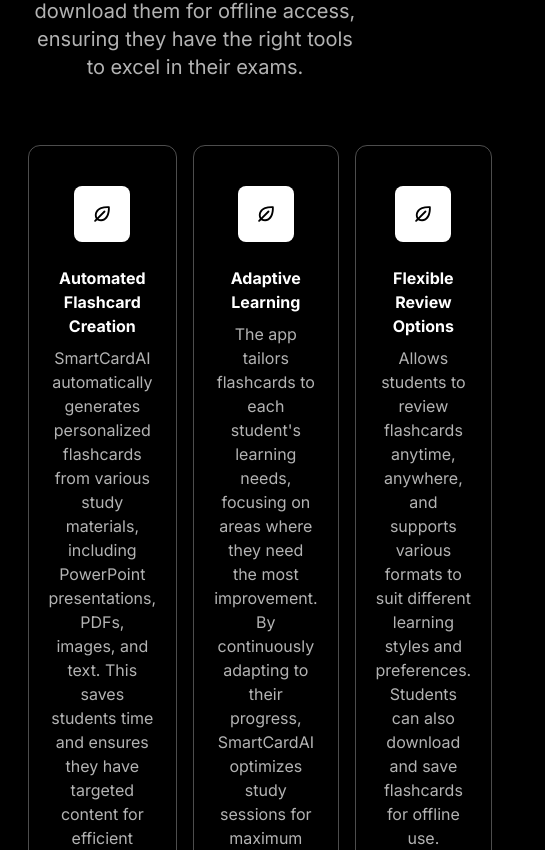
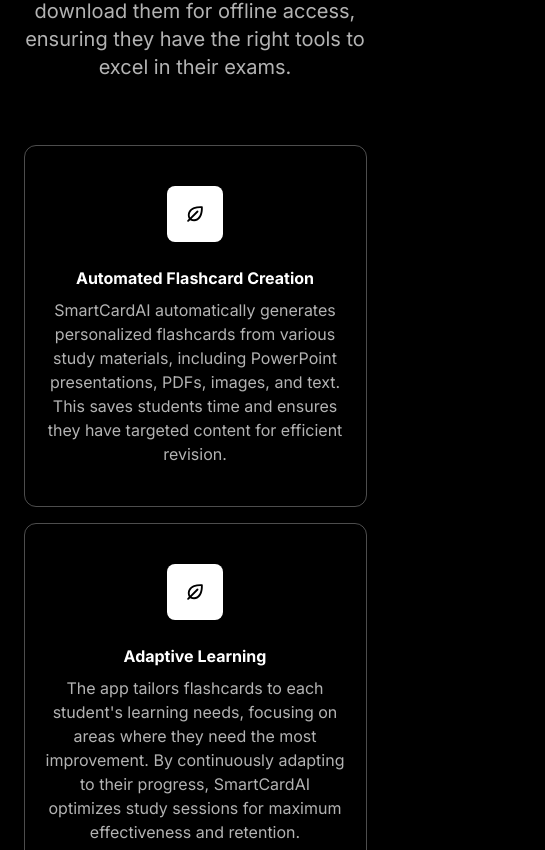
Before and after one commit to malikadan21/SmartCardAI, a Next.js app: page / in a window 390 px wide. Shown: the part 1614-2464 px from the top of the page, 545 px wide, since content can reach past the window. Built offline with nearby package versions, Linux system fonts and the light colour scheme.

Commit message:
Complete App

```diff
--- a/src/sections/CallToAction.tsx
+++ b/src/sections/CallToAction.tsx
@@ -58,7 +58,7 @@
             <p className="text-center text-lg md:text-xl text-white/70 px-4 mt-5 tracking-light">
               Be the first to experience our innovative flashcard solutions—join the waitlist today and revolutionize your study routine!
             </p>
-            <form onSubmit={handleSubmit} className="flex justify-center mt-8 space-x-4">
+            <form onSubmit={handleSubmit} className="flex flex-col md:flex-row justify-center mt-8 space-y-4 md:space-y-0 md:space-x-4">
               <input
                 type="email"
                 placeholder="Enter your email"
--- a/src/sections/Features.tsx
+++ b/src/sections/Features.tsx
@@ -1,32 +1,35 @@
-import React, { useRef } from 'react';
-import { Feature } from "./Feature";
+import React from 'react';
+import { Feature } from './Feature';
 
 const features = [
   {
     title: 'Automated Flashcard Creation',
-    description: 'SmartCardAI automatically generates personalized flashcards from various study materials, including PowerPoint presentations, PDFs, images, and text. This saves students time and ensures they have targeted content for efficient revision.'
+    description:
+      'SmartCardAI automatically generates personalized flashcards from various study materials, including PowerPoint presentations, PDFs, images, and text. This saves students time and ensures they have targeted content for efficient revision.',
   },
   {
     title: 'Adaptive Learning',
-    description: "The app tailors flashcards to each student's learning needs, focusing on areas where they need the most improvement. By continuously adapting to their progress, SmartCardAI optimizes study sessions for maximum effectiveness and retention."
+    description:
+      "The app tailors flashcards to each student's learning needs, focusing on areas where they need the most improvement. By continuously adapting to their progress, SmartCardAI optimizes study sessions for maximum effectiveness and retention.",
   },
   {
     title: 'Flexible Review Options',
-    description: "Allows students to review flashcards anytime, anywhere, and supports various formats to suit different learning styles and preferences. Students can also download and save flashcards for offline use."
-  }
+    description:
+      'Allows students to review flashcards anytime, anywhere, and supports various formats to suit different learning styles and preferences. Students can also download and save flashcards for offline use.',
+  },
 ];
 
 export const Features = React.forwardRef((props, ref) => {
   return (
     <div className="bg-black text-white py-[72px] sm:py-24">
-      <div className="container">
+      <div className="container mx-auto px-4">
         <h2 className="text-center font-bold text-5xl sm:text-6xl tracking-tighter">
           Everything you need
         </h2>
         <p className="text-center mt-5 text-xl text-white/70">
           Transform your diverse study materials into customized flashcards, empowering students with a versatile tool for efficient learning. By automatically generating flashcards, it provides a streamlined approach to revision. Students can review their flashcards anytime, anywhere, and download them for offline access, ensuring they have the right tools to excel in their exams.
         </p>
-        <div className="mt-16 flex flex-col sm:flex-row gap-4">
+        <div className="mt-16 flex flex-col sm:flex-col md:flex-row gap-4">
           {features.map(({ title, description }) => (
             <Feature title={title} description={description} key={title} />
           ))}
--- a/src/sections/Pricing.tsx
+++ b/src/sections/Pricing.tsx
@@ -72,7 +72,7 @@
         'Community Access',
       ],
       buttonText: 'Create',
-      scrollToRef: testRef, // Pass the featuresRef here
+      scrollToRef: testRef,
     },
     {
       title: 'Mega Mind',
@@ -86,7 +86,7 @@
         'Priority Email Support',
       ],
       buttonText: 'Join Waitlist',
-      scrollToRef: ctaRef, // Pass the ctaRef here
+      scrollToRef: ctaRef,
     },
     {
       title: 'Super Learner',
@@ -96,12 +96,11 @@
         'Upload PPT, PDF, Youtube Videos and Text',
         'Save and Download for Offline Use',
         'Unlimited generations per Month',
-        'Advanced Analytics & Insights',
         'Personalized Study Plans',
         '24/7 Premium Support',
       ],
       buttonText: 'Join Waitlist',
-      scrollToRef: ctaRef, // Pass the testRef here
+      scrollToRef: ctaRef,
     },
   ];
 
@@ -112,7 +111,7 @@
         <p className="text-center mt-5 text-xl text-white/70">
           <span>Unlock the power of your study materials with our subscription plans. Transform your notes, textbooks, and presentations into tailored flashcards with ease. Our AI enhances your learning experience, making revision efficient and effective.</span>
         </p>
-        <div className="flex flex-col mt-7 sm:flex-row justify-center gap-8">
+        <div className="flex flex-col mt-7 md:flex-col lg:flex-row justify-center gap-8">
           {pricing.map((plan) => (
             <PricingCard key={plan.title} {...plan} />
           ))}
```
